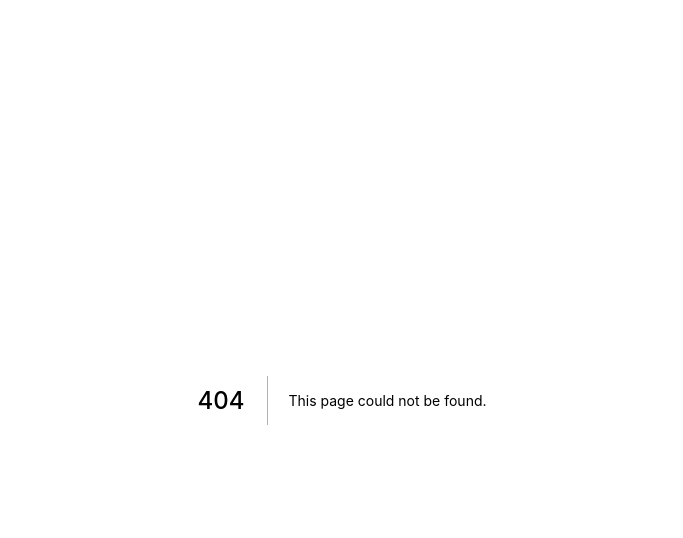
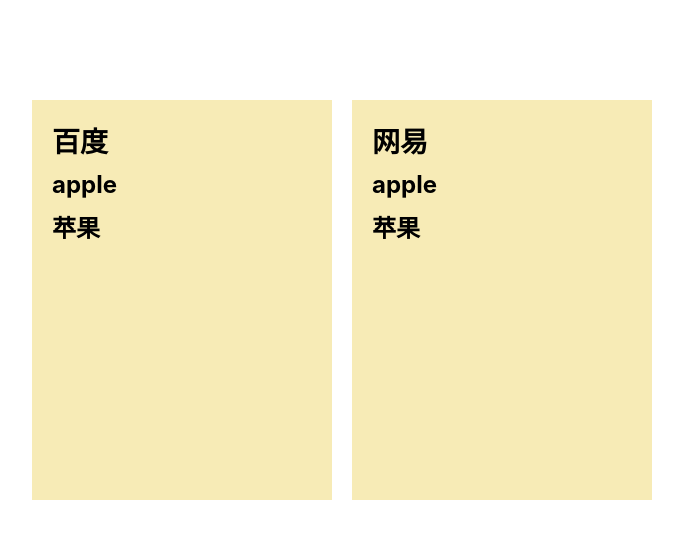
Before and after one commit to nmsn/dict-fe, a Next.js app: page /dict in a window 1280 px wide. Before the commit this address had no page. Shown: the top 538 px of the page, without its empty margins (298-981 px from the left). Built offline with nearby package versions, Linux system fonts and the light colour scheme.

Commit message:
增加展示模板

```diff
--- a/package.json
+++ b/package.json
@@ -11,10 +11,12 @@
   "dependencies": {
     "next": "11.1.0",
     "react": "17.0.2",
-    "react-dom": "17.0.2"
+    "react-dom": "17.0.2",
+    "styled-components": "^5.3.0"
   },
   "devDependencies": {
     "@types/react": "17.0.18",
+    "@types/styled-components": "^5.1.12",
     "eslint": "7.32.0",
     "eslint-config-next": "11.1.0",
     "typescript": "4.3.5"
--- /dev/null
+++ b/pages/dict.tsx
@@ -0,0 +1,70 @@
+import type { NextPage } from "next";
+import Head from "next/head";
+import styled from "styled-components";
+
+const StyledPage = styled.div`
+  width: 100vw;
+  height: 100vh;
+`;
+
+const StyledMain = styled.main`
+  width: 100vw;
+  padding: 100px 0;
+
+  display: flex;
+  justify-content: center;
+`;
+
+const StyledDictItem = styled.div`
+  width: 300px;
+  height: 400px;
+  background: #f7ebb6;
+  padding: 20px;
+  margin: 0 10px;
+  font-weight: bold;
+  font-size: 24px;
+
+  > div {
+    margin-bottom: 10px;
+  }
+
+  .typeLabel {
+    font-size: 28px;
+  }
+`;
+
+const DictItem = ({
+  typeLabel,
+  result,
+  source,
+}: {
+  typeLabel: string;
+  result: string;
+  source: string;
+}) => {
+  return (
+    <StyledDictItem>
+      <div className="typeLabel">{typeLabel}</div>
+      <div className="source">{source}</div>
+      <div className="result">{result}</div>
+    </StyledDictItem>
+  );
+};
+
+const Home: NextPage = () => {
+  return (
+    <StyledPage>
+      <Head>
+        <title>Dict</title>
+        <meta name="description" content="Generated by create next app" />
+        <link rel="icon" href="/favicon.ico" />
+      </Head>
+      <StyledMain>
+        <DictItem typeLabel="百度" result="苹果" source="apple" />
+        <DictItem typeLabel="网易" result="苹果" source="apple" />
+      </StyledMain>
+    </StyledPage>
+  );
+};
+
+export default Home;
```
Also changed, not shown: 1 other file (tests, documents, lock files or other folders).
